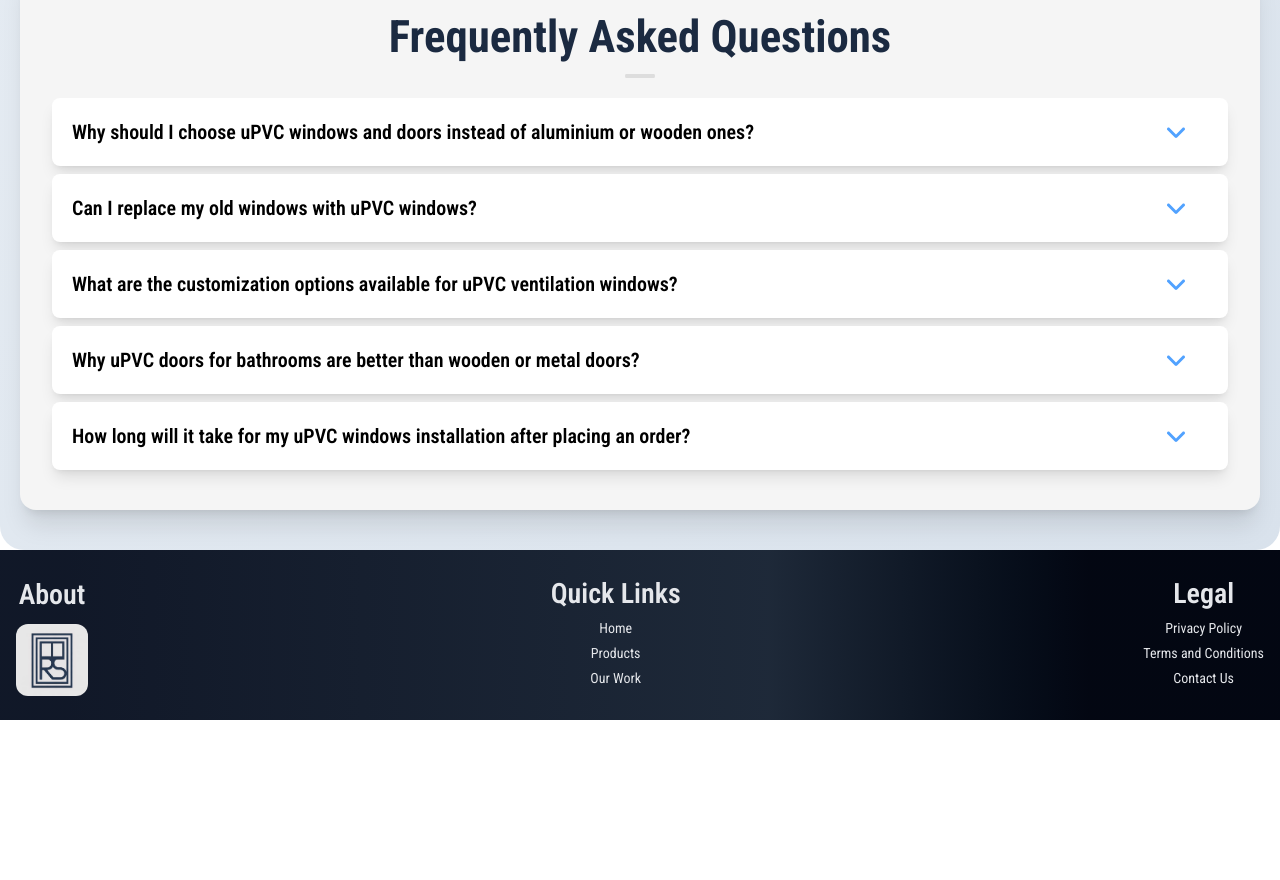
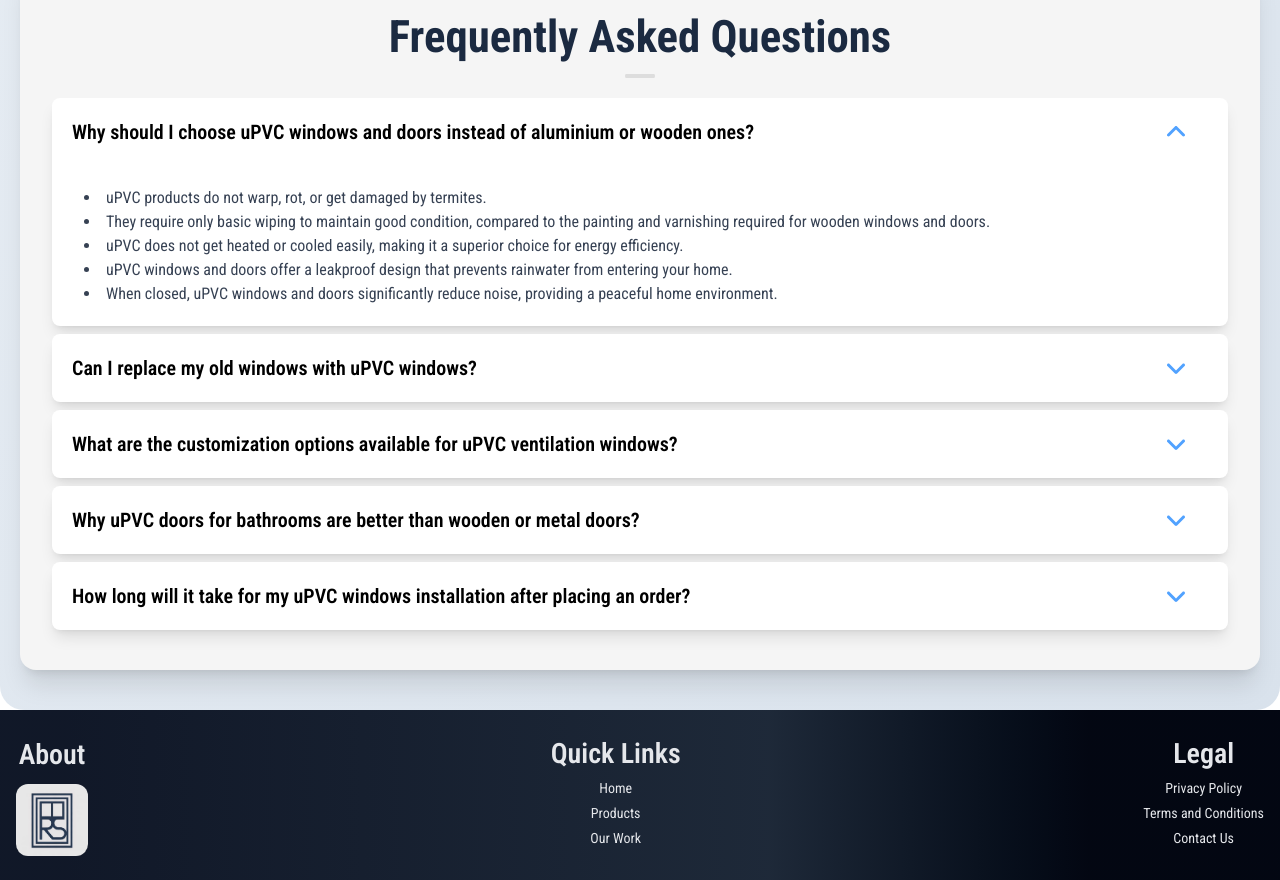
Before and after one commit to Team-Immature/upvc, a React (Vite) app in the folder frontend/: page / in a window 1280 px wide. Shown: the part 2960-3840 px from the top of the page. Before the commit the page ends 3680 px from the top, so only its background shows below. Built offline with nearby package versions, Linux system fonts and the light colour scheme.

Commit message:
enhancement

```diff
--- a/frontend/src/components/Accordian.jsx
+++ b/frontend/src/components/Accordian.jsx
@@ -3,7 +3,7 @@ import { HiPlus } from "react-icons/hi";
 import { FaAngleUp } from "react-icons/fa6";
 import { FaAngleDown } from "react-icons/fa6";
 const Accordian = () => {
-  const [one, setOne] = useState(false);
+  const [one, setOne] = useState(true);
   const [two, setTwo] = useState(false);
   const [three, setThree] = useState(false);
   const [four, setFour] = useState(false);
```
